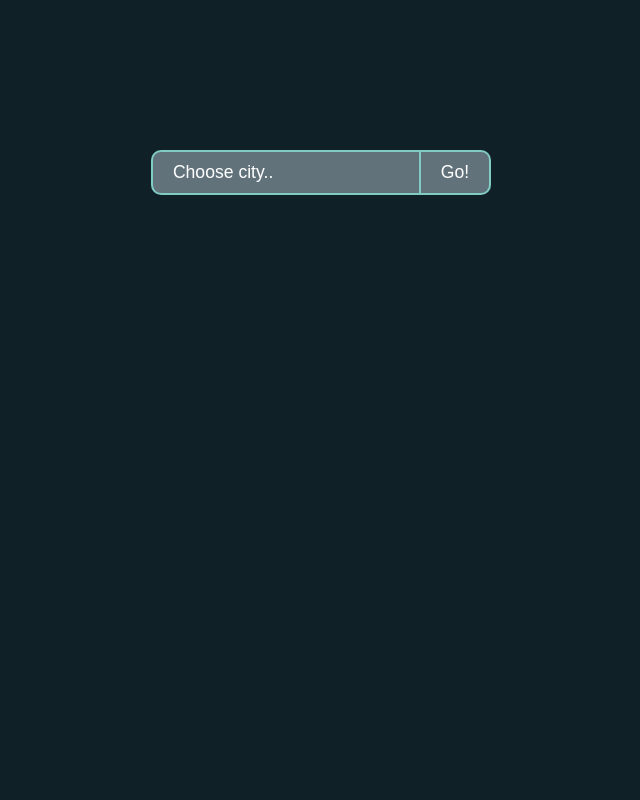
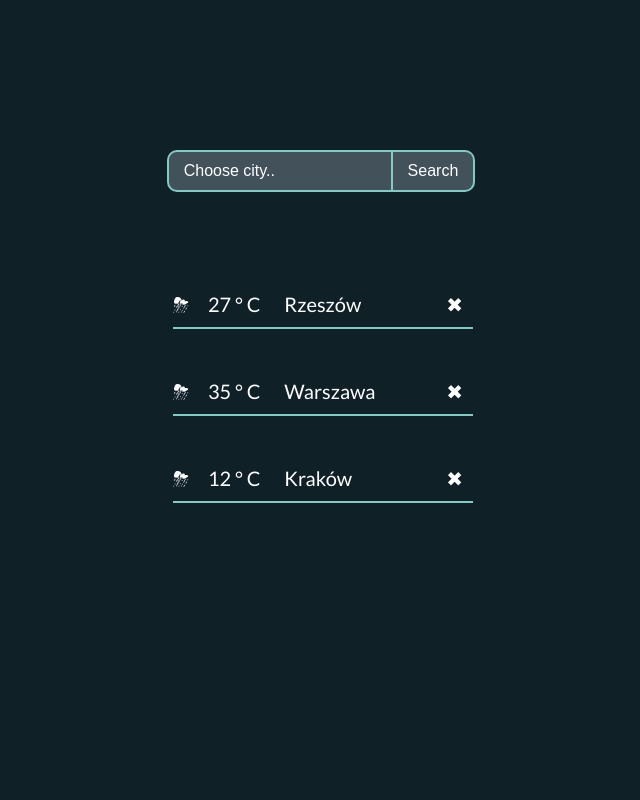
Before and after one commit to FilipTokarski/flask_weather_api, a Flask app: page / in a window 1280 px wide. Shown: the whole page, without its empty margins (317-957 px from the left). Run offline with Flask 2, Linux system fonts and the light colour scheme.

Commit message:
Styling done

```diff
--- a/static/css/style.min.css
+++ b/static/css/style.min.css
@@ -1,2 +1,2 @@
-*{margin:0;padding:0;-webkit-box-sizing:border-box;box-sizing:border-box}body{background-color:#102027;color:#fff;font-family:'Lato', sans-serif;font-size:20px}.container{max-width:800px;margin:auto;min-height:100vh;display:-webkit-box;display:-ms-flexbox;display:flex;-webkit-box-pack:center;-ms-flex-pack:center;justify-content:center}form{margin-top:150px}form input{padding:10px 20px;font-size:1.1rem;border:2px solid #80cbc4;border-radius:10px 0 0 10px;background:#62727b;color:#fff}form input::-webkit-input-placeholder{color:#fff}form input:-ms-input-placeholder{color:#fff}form input::-ms-input-placeholder{color:#fff}form input::placeholder{color:#fff}form button{padding:10px 20px;font-size:1.1rem;position:relative;left:-4px;background:#62727b;border:2px solid #80cbc4;border-radius:0 10px 10px 0;border-left:none;color:#fff}form button:hover{cursor:pointer}
+*{margin:0;padding:0;-webkit-box-sizing:border-box;box-sizing:border-box}body{background-color:#102027;color:#fff;font-family:'Lato', sans-serif;font-size:20px}.container{max-width:800px;margin:auto;min-height:100vh;display:-webkit-box;display:-ms-flexbox;display:flex;-webkit-box-orient:vertical;-webkit-box-direction:normal;-ms-flex-direction:column;flex-direction:column;-webkit-box-align:center;-ms-flex-align:center;align-items:center}form{margin-top:150px;margin-bottom:100px}form input{padding:10px 0px 10px 15px;font-size:1rem;border:2px solid #80cbc4;border-radius:10px 0 0 10px;background:#62727b9c;color:#fff}form input::-webkit-input-placeholder{color:#fff}form input:-ms-input-placeholder{color:#fff}form input::-ms-input-placeholder{color:#fff}form input::placeholder{color:#fff}form button{padding:10px 15px;font-size:1rem;position:relative;left:-4px;background:#62727b9c;border:2px solid #80cbc4;border-radius:0 10px 10px 0;border-left:none;color:#fff}form button:hover{cursor:pointer;color:#cfd8dc}.city-container{min-width:300px;margin-bottom:50px;padding-bottom:10px;border-bottom:2px solid #80cbc4}.city-container .city-temp{margin-left:15px}.city-container .city-name{margin-left:20px}.city-container .remove{float:right;padding-right:10px}
 /*# sourceMappingURL=style.min.css.map */
--- a/static/css/style.scss
+++ b/static/css/style.scss
@@ -1,7 +1,8 @@
 $main-background: #102027;
 $main-font-color: #ffffff;
+$font-hover: #cfd8dc;
 $border-color: #80cbc4;
-$input-background-color: #62727b;
+$input-background-color: #62727b9c;
 
 *{
     margin: 0;
@@ -21,28 +22,30 @@ body{
     margin: auto;
     min-height: 100vh;
     display: flex;
-    justify-content: center;
+    flex-direction: column;
+    align-items: center;
 }
 
 form{
     margin-top: 150px;
-
+    margin-bottom: 100px;
 
     input{
-        padding: 10px 20px;
-        font-size: 1.1rem;
+        padding: 10px 0px 10px 15px;
+        font-size: 1rem;
         border: 2px solid $border-color;
         border-radius: 10px 0 0 10px;
         background: $input-background-color;
         color: $main-font-color;
     }
+
     input::placeholder {
         color: $main-font-color;
     }
 
     button{
-        padding: 10px 20px;
-        font-size: 1.1rem;
+        padding: 10px 15px;
+        font-size: 1rem;
         position: relative;
         left: -4px;
         background: $input-background-color;
@@ -51,7 +54,29 @@ form{
         border-left: none;
         color: $main-font-color;
     }
+
     button:hover{
         cursor: pointer;
+        color: $font-hover;
     }
 }
+
+.city-container{
+    min-width: 300px;
+    margin-bottom: 50px;
+    padding-bottom: 10px;
+    border-bottom: 2px solid $border-color;
+
+    .city-temp{
+        margin-left: 15px;
+    }
+
+    .city-name {
+        margin-left: 20px;
+    }
+
+    .remove {
+        float: right;
+        padding-right: 10px;
+    }
+}
--- a/templates/home.html
+++ b/templates/home.html
@@ -2,6 +2,24 @@
 {% block content %}
 <form action="app.py" method="POST">
     <input type="text" placeholder="Choose city.." name="city">
-    <button type="submit">Go!</button>
+    <button type="submit">Search</button>
 </form>
+<div class="city-container">
+    <span>&#9928</span>
+    <span class="city-temp">27 &#176 C</span>
+    <span class="city-name">Rzeszów</span>
+    <span class="remove">&#10006</span>
+</div>
+<div class="city-container">
+    <span>&#9928</span>
+    <span class="city-temp">35 &#176 C</span>
+    <span class="city-name">Warszawa</span>
+    <span class="remove">&#10006</span>
+</div>
+<div class="city-container">
+    <span>&#9928</span>
+    <span class="city-temp">12 &#176 C</span>
+    <span class="city-name">Kraków</span>
+    <span class="remove">&#10006</span>
+</div>
 {% endblock %}
```
Also changed, not shown: 1 other file.
